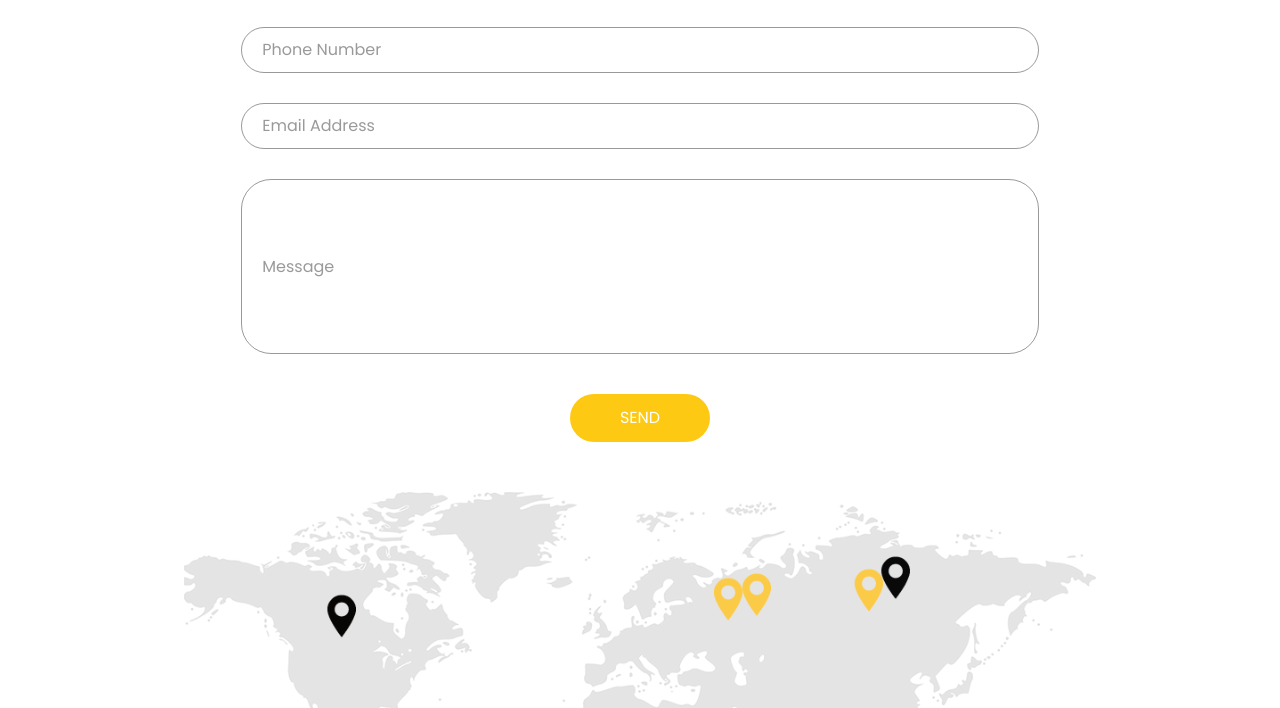
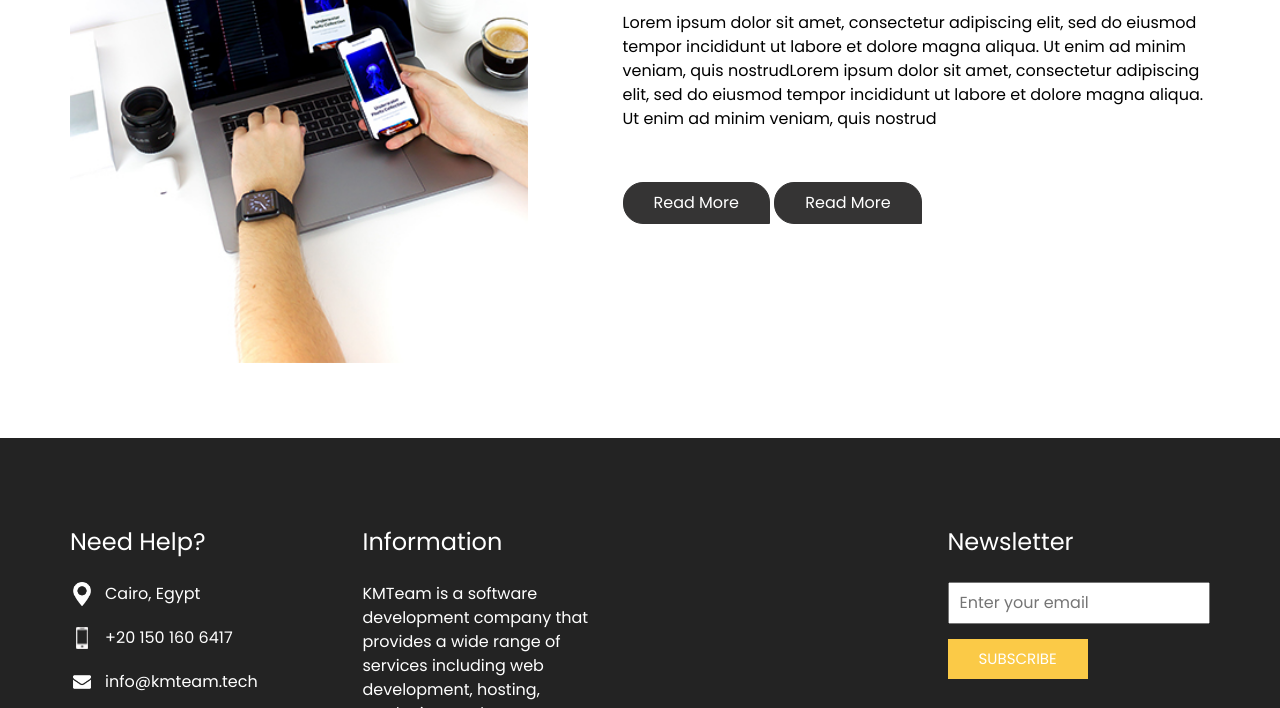
Before and after one commit to KirolosMFahem/KMTeam, a plain HTML site: page printing.html in a window 1280 px wide. Shown: the part 357-1065 px from the top of the page. Drawn offline with nearby package versions, Linux system fonts and the light colour scheme.

Commit message:
adding button to printing.html

```diff
--- a/printing.html
+++ b/printing.html
@@ -12,7 +12,7 @@
   <meta name="description" content="" />
   <meta name="author" content="KMTeam LLC" />
 
-  <title>KMTeam | Contact Us</title>
+  <title>KMTeam | About Us</title>
   <link rel="icon" type="image/png" sizes="16x16" href="images/favicon.ico">
 
   <!-- slider stylesheet -->
@@ -75,53 +75,45 @@
     <!-- end header section -->
   </div>
 
-  <!-- contact section -->
 
-  <section class="contact_section layout_padding">
+  <!-- who section -->
+
+  <section class="who_section layout_padding">
     <div class="container">
-
-      <div class="heading_container">
-        <h2>
-          Request A Call Back
-        </h2>
-      </div>
-      <div class="">
-        <div class="">
-          <div class="row">
-            <div class="col-md-9 mx-auto">
-              <div class="contact-form">
-                <form action="">
-                  <div>
-                    <input type="text" placeholder="Full Name ">
-                  </div>
-                  <div>
-                    <input type="text" placeholder="Phone Number">
-                  </div>
-                  <div>
-                    <input type="email" placeholder="Email Address">
-                  </div>
-                  <div>
-                    <input type="text" placeholder="Message" class="input_message">
-                  </div>
-                  <div class="d-flex justify-content-center">
-                    <button type="submit" class="btn_on-hover">
-                      Send
-                    </button>
-                  </div>
-                </form>
-              </div>
+      <div class="row">
+        <div class="col-md-5">
+          <div class="img-box">
+            <img src="images/who-img.jpg" alt="">
+          </div>
+        </div>
+        <div class="col-md-7">
+          <div class="detail-box">
+            <div class="heading_container">
+              <h2>
+                WHO WE ARE?
+              </h2>
+            </div>
+            <p>
+              Lorem ipsum dolor sit amet, consectetur adipiscing elit, sed do eiusmod tempor incididunt ut labore et
+              dolore magna aliqua. Ut enim ad minim veniam, quis nostrudLorem ipsum dolor sit amet, consectetur
+              adipiscing elit, sed do eiusmod tempor incididunt ut labore et dolore magna aliqua. Ut enim ad minim
+              veniam, quis nostrud
+            </p>
+            <div>
+              <a href="">
+                Read More
+              </a>
+              <a href="">
+                Read More
+              </a>
             </div>
           </div>
         </div>
       </div>
-      <div class="map_img-box">
-        <img src="images/map-img.png" alt="">
-      </div>
     </div>
   </section>
 
-
-  <!-- end contact section -->
+  <!-- end who section -->
 
 
 <!-- info section -->
```
